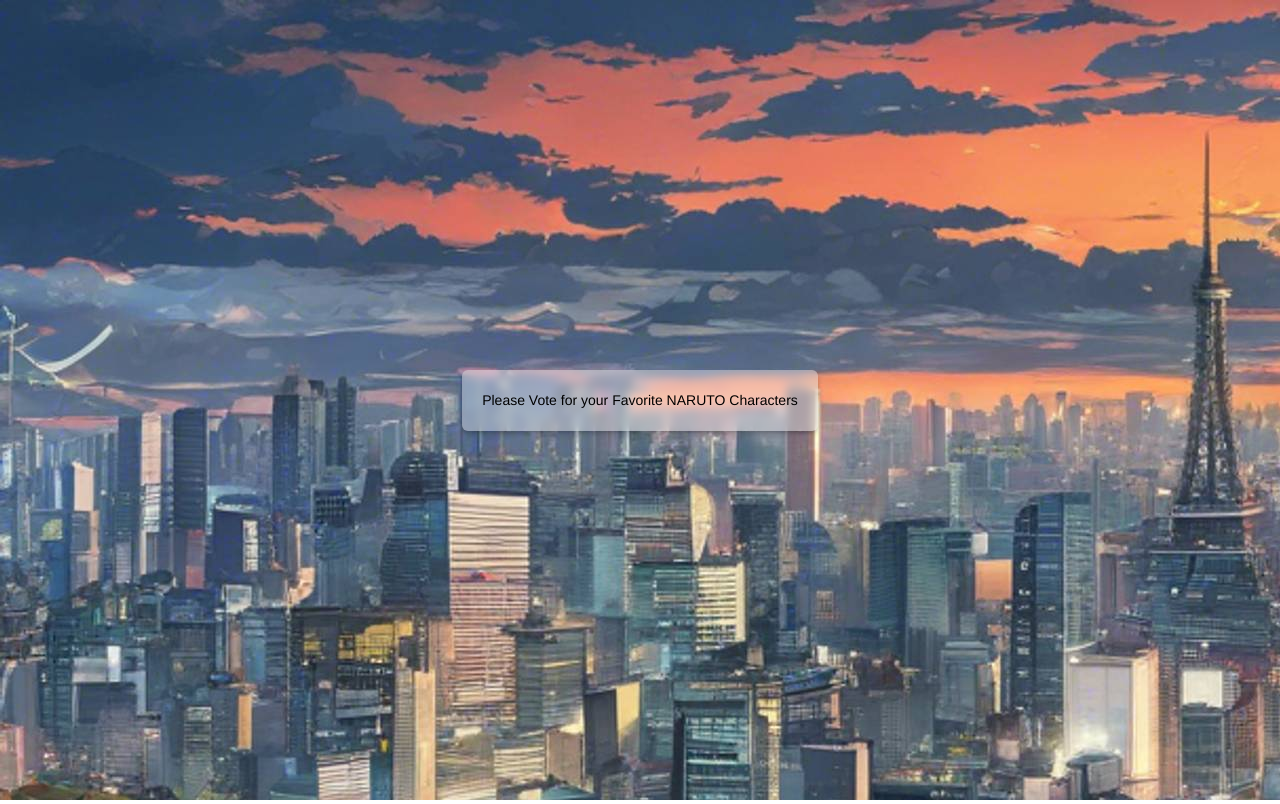
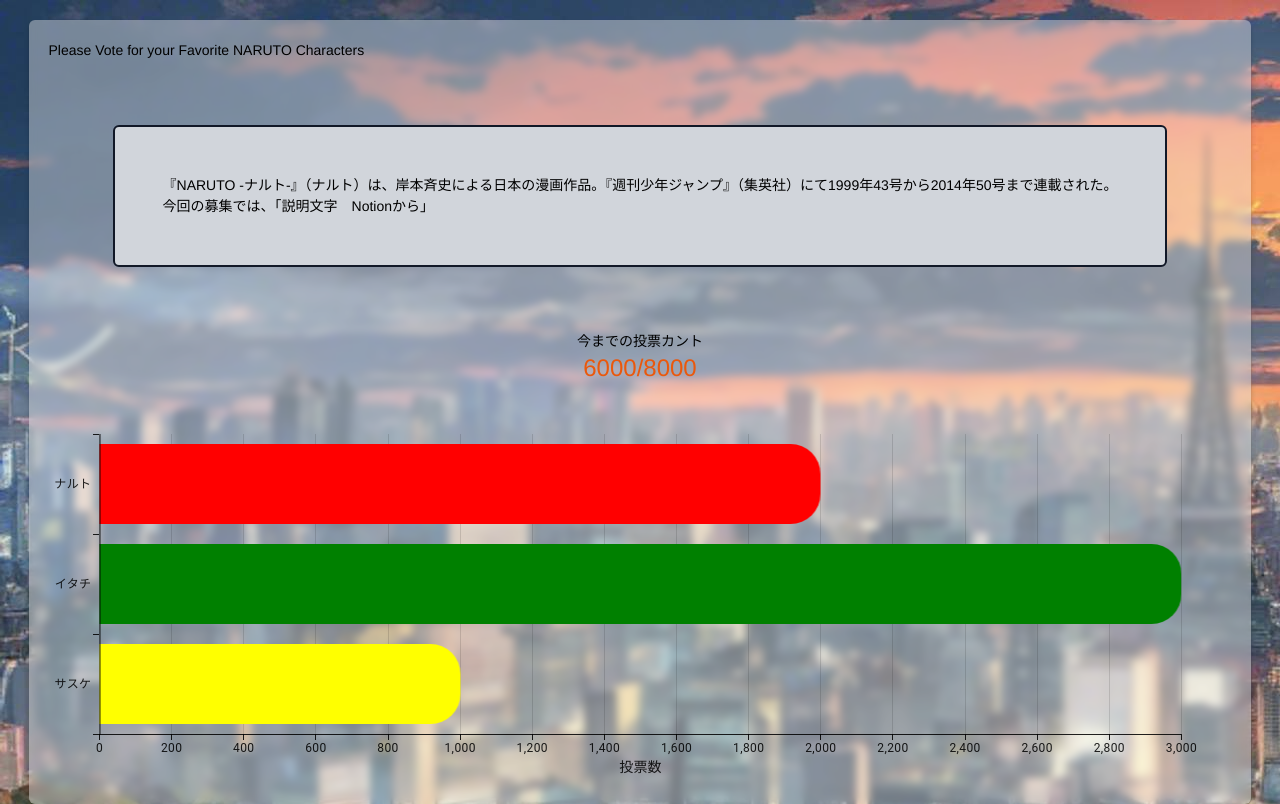
Before and after one commit to tigerdahuacao/linea-hackson-2024-sept-frontend, a React (Vite) app: page /vote-for-naruto in a window 1280 px wide. Built offline with nearby package versions, Linux system fonts and the light colour scheme.

Commit message:
feat [petro] 增加投票页面

```diff
--- a/package.json
+++ b/package.json
@@ -16,7 +16,9 @@
         "@emotion/react": "^11.13.3",
         "@emotion/styled": "^11.13.0",
         "@mui/material": "^6.1.1",
+        "@mui/x-charts": "^7.18.0",
         "deepmerge": "^4.3.1",
+        "install": "^0.13.0",
         "react": "^18.3.1",
         "react-dom": "^18.3.1",
         "react-router-dom": "^6.26.2"
--- a/src/page/VotePoll/NarutoVotePoll/narutoVotePoll.tsx
+++ b/src/page/VotePoll/NarutoVotePoll/narutoVotePoll.tsx
@@ -1,11 +1,60 @@
 import { FC } from 'react';
 
 import $styles from '@/page/containerCss/container.module.scss';
+import { BarChart } from '@mui/x-charts/BarChart';
 
 const NarutoVotePoll: FC = () => {
+    const chartSetting = {
+        xAxis: [
+            {
+                label: '投票数',
+            },
+        ],
+        // width: 1000,
+        height: 400,
+    };
+
+    function valueFormatter(value: number | null) {
+        return `${value}票`;
+    }
+
+    const xLabels = ['ナルト', 'イタチ', 'サスケ'];
     return (
         <div className={$styles.app}>
-            <div className={$styles.container}>Please Vote for your Favorite NARUTO Characters</div>
+            <div className={$styles.container}>
+                Please Vote for your Favorite NARUTO Characters
+                <div className="tw-bg-gray-300 tw-border-gray-900  tw-p-12 tw-m-16  tw-border-2 tw-border-solid tw-rounded-md tw-items-center">
+                    <div className="tw-flex tw-flex-col">
+                        <div>
+                            『NARUTO
+                            -ナルト-』（ナルト）は、岸本斉史による日本の漫画作品。『週刊少年ジャンプ』（集英社）にて1999年43号から2014年50号まで連載された。
+                        </div>
+                        <div>今回の募集では、「説明文字　Notionから」</div>
+                    </div>
+                </div>
+                <div className=" tw-flex tw-flex-col tw-justify-center tw-items-center">
+                    <p>今までの投票カント</p>
+                    <p className="tw-text-2xl tw-text-orange-600">6000/8000</p>
+                </div>
+                <BarChart
+                    yAxis={[
+                        {
+                            scaleType: 'band',
+                            data: xLabels,
+                            colorMap: {
+                                type: 'ordinal',
+                                values: xLabels,
+                                colors: ['red', 'green', 'yellow'],
+                            },
+                        },
+                    ]}
+                    series={[{ data: [2000, 3000, 1000], valueFormatter }]}
+                    grid={{ vertical: true }}
+                    layout="horizontal"
+                    borderRadius={30}
+                    {...chartSetting}
+                />
+            </div>
         </div>
     );
 };
--- a/src/page/VotePoll/NarutoVotePoll/naturoVotePoll.tsx
+++ /dev/null
@@ -1,13 +0,0 @@
-import { FC } from 'react';
-
-import $styles from '@/page/containerCss/container.module.scss';
-
-const NarutoVotePoll: FC = () => {
-    return (
-        <div className={$styles.app}>
-            <div className={$styles.container}>Please Vote for your Favorite NARUTO Characters</div>
-        </div>
-    );
-};
-
-export default NarutoVotePoll;
```
Also changed, not shown: 1 other file (tests, documents, lock files or other folders).
